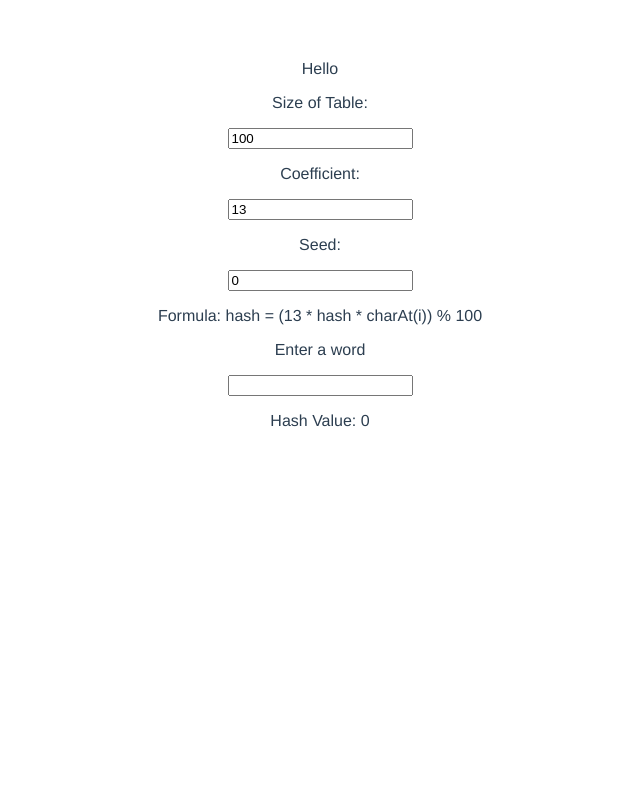
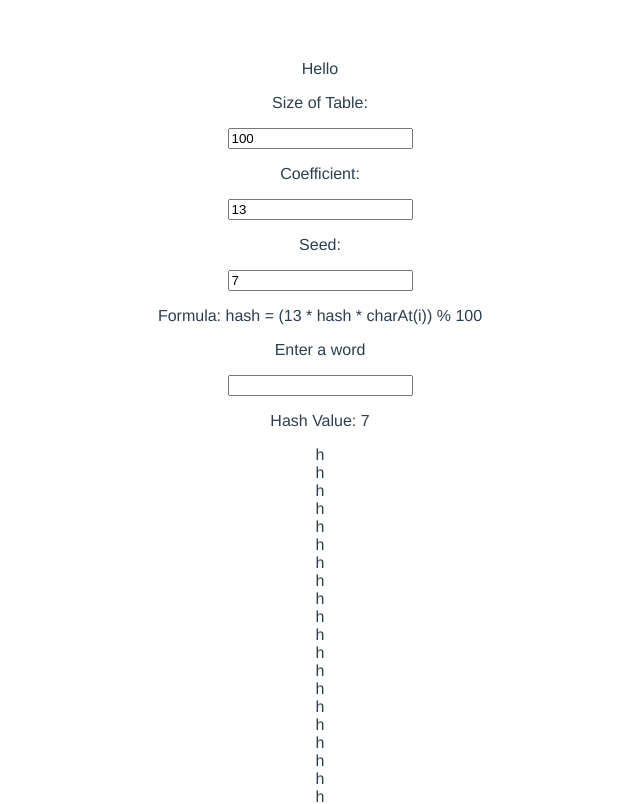
Before and after one commit to dbonnett/Hash-Function-Application-Front-end-, a Vue app in the folder hash-function/: page / in a window 1280 px wide. Shown: the top 804 px of the page, without its empty margins (320-960 px from the left). Built offline with nearby package versions, Linux system fonts and the light colour scheme.

Commit message:
formula work, added elements for table size

```diff
--- a/hash-function/src/components/FormulaInput.vue
+++ b/hash-function/src/components/FormulaInput.vue
@@ -13,6 +13,9 @@
     <p>Enter a word</p>
     <input type="text" v-model="word">
     <p>Hash Value: {{ hash }}</p>
+    <div class="table">
+    <div v-for="num in table" :key="num" class="element">h</div>
+    </div>
   </div>
 </template>
 
@@ -23,17 +26,20 @@ export default {
       return {
         sizeOfTable: 100,
         coefficient: 13,
-        seed: 0,
+        seed: 7,
         word: ""
       }
     },
     computed: {
       hash() {
-        let h = 0;
+        let h = this.seed;
         for (let i = 0; i < this.word.length; i++) {
-          h = (h * this.coefficient * this.word.charAt(i)) % this.sizeOfTable;
+          h = (h * this.coefficient * this.word.charCodeAt(i)) % this.sizeOfTable + 1;
         }
         return h;
+      },
+      table() {
+        return Array(this.sizeOfTable);
       }
     }
 }
@@ -43,4 +49,12 @@ export default {
     p {
         size: 16;
     }
+
+    .selected {
+      color: red;
+    }
+
+    .element {
+      flex-direction: row;
+    }
 </style>
```
